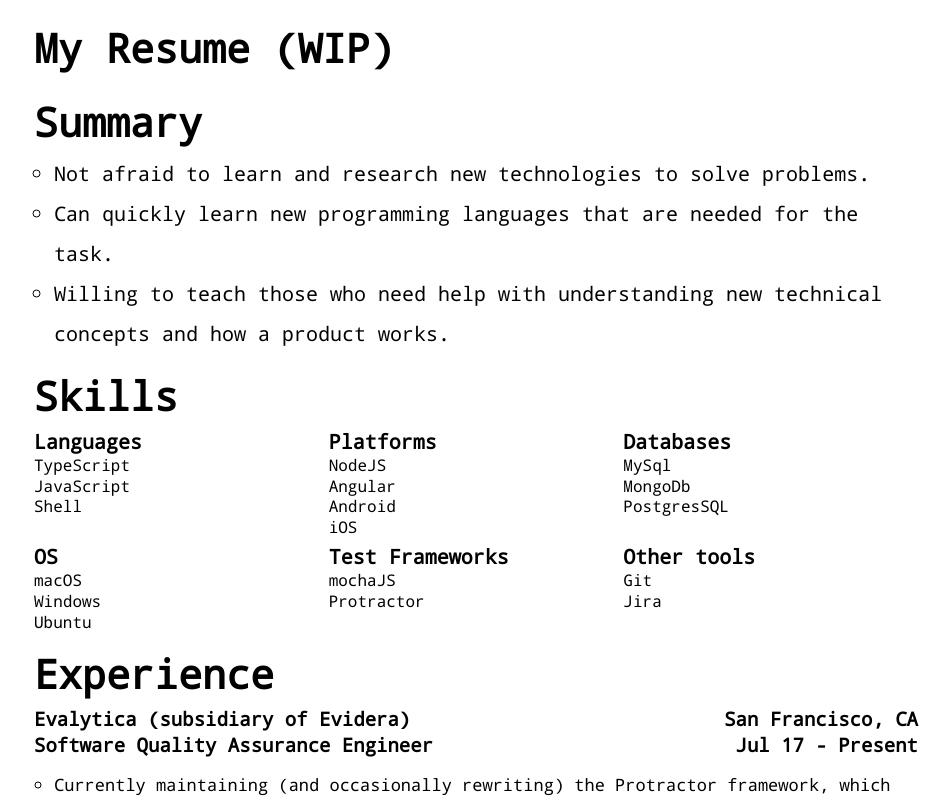
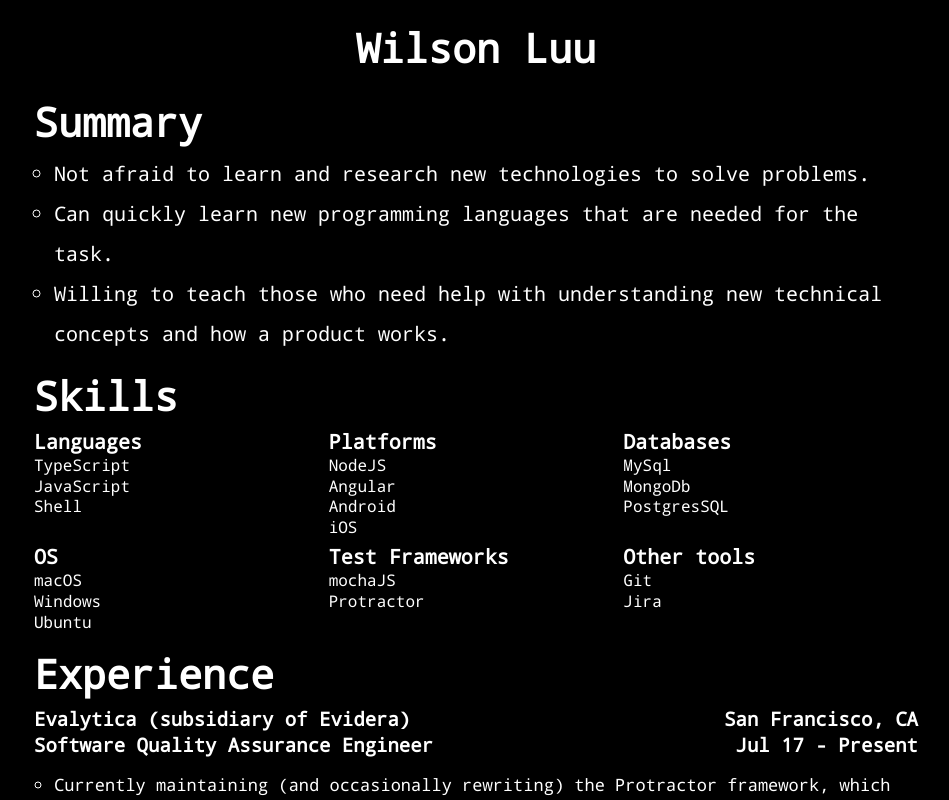
Before and after one commit to wluu/resume, an Angular app: page / in a window 1280 px wide. Shown: the top 800 px of the page, without its empty margins (164-1113 px from the left). Built offline with nearby package versions, Linux system fonts and the light colour scheme.

Commit message:
Change background color to black and text to white, added my favicon, and some minor format changes.

```diff
--- a/package.json
+++ b/package.json
@@ -1,6 +1,6 @@
 {
   "name": "wilson-luu-resume",
-  "version": "0.0.0",
+  "version": "1.0.0",
   "license": "MIT",
   "scripts": {
     "lint": "ng lint",
--- a/src/app/app.component.css
+++ b/src/app/app.component.css
@@ -1,5 +1,6 @@
 h1 {
   margin: 0 0 20px 0;
+  text-align: center;
 }
 
 .app-grid-container {
--- a/src/app/app.component.html
+++ b/src/app/app.component.html
@@ -1,4 +1,4 @@
-<h1>My Resume (WIP)</h1>
+<h1>Wilson Luu</h1>
 <div class="app-grid-container">
   <my-summary></my-summary>
   <my-skills></my-skills>
--- a/src/index.html
+++ b/src/index.html
@@ -2,7 +2,7 @@
 <html lang="en">
 <head>
   <meta charset="utf-8">
-  <title>Wilson's Resume</title>
+  <title>My Resume</title>
   <base href="/">
 
   <meta name="viewport" content="width=device-width, initial-scale=1">
--- a/src/styles.css
+++ b/src/styles.css
@@ -13,6 +13,8 @@ html {
   font-family: noto_monoregular;
   /* will use rem unit in the child elements */
   font-size: 10px;
+  color: white;
+  background-color: black;
   margin: 1% auto;
   width: 900px;
 }
```
Also changed, not shown: 16 other files (tests, documents, lock files or other folders).
